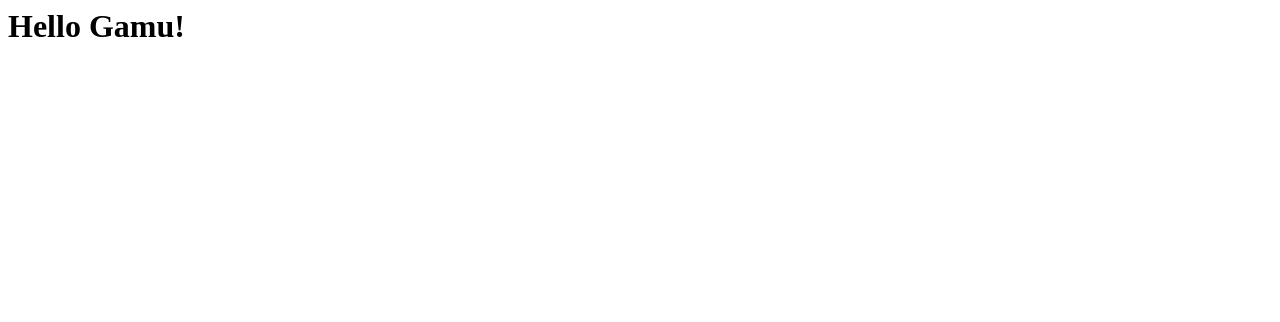
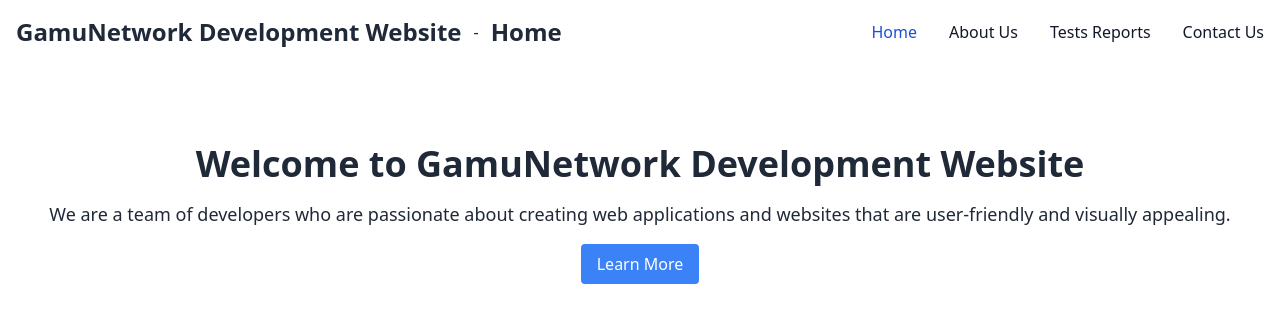
Before and after one commit to GamuNetwork/GamuNetwork.github.io, a plain HTML site: page docs/index.html in a window 1280 px wide. Drawn offline with nearby package versions, Linux system fonts and the light colour scheme.

Commit message:
Update index.html

```diff
--- a/docs/index.html
+++ b/docs/index.html
@@ -1 +1,71 @@
-<h1>Hello Gamu!</h1>
+<!DOCTYPE html>
+<html>
+
+<head>
+    <title>GamuNetwork</title>
+    <!-- tailwind & daisyui -->
+    <link href="https://cdn.jsdelivr.net/npm/daisyui@4.10.1/dist/full.min.css" rel="stylesheet" type="text/css" />
+    <script src="https://cdn.tailwindcss.com"></script>
+    <!-- font awesome -->
+    <link rel="stylesheet" href="https://cdnjs.cloudflare.com/ajax/libs/font-awesome/6.5.2/css/all.min.css"
+        integrity="sha512-SnH5WK+bZxgPHs44uWIX+LLJAJ9/2PkPKZ5QiAj6Ta86w+fsb2TkcmfRyVX3pBnMFcV7oQPJkl9QevSCWr3W6A=="
+        crossorigin="anonymous" referrerpolicy="no-referrer" />
+
+</head>
+
+<body>
+    <div class="container mx-auto h-screen">
+        <nav class="bg-white border-gray-200 dark:bg-gray-900">
+            <div class="flex flex-wrap items-center justify-between mx-auto p-4">
+                <a href="index.html" class="flex items-center space-x-3 rtl:space-x-reverse">
+                    <!-- <img src="" class="h-8" alt="Logo" /> -->
+                    <span class="self-center text-2xl font-semibold whitespace-nowrap dark:text-white">GamuNetwork Development Website</span>
+                    <span>-</span>
+                    <span class="self-center text-2xl font-semibold whitespace-nowrap dark:text-white">Home</span>
+                </a>
+                <button data-collapse-toggle="navbar-default" type="button"
+                    class="inline-flex items-center p-2 w-10 h-10 justify-center text-sm text-gray-500 rounded-lg md:hidden hover:bg-gray-100 focus:outline-none focus:ring-2 focus:ring-gray-200 dark:text-gray-400 dark:hover:bg-gray-700 dark:focus:ring-gray-600"
+                    aria-controls="navbar-default" aria-expanded="false">
+                    <span class="sr-only">Open main menu</span>
+                    <svg class="w-5 h-5" aria-hidden="true" xmlns="http://www.w3.org/2000/svg" fill="none"
+                        viewBox="0 0 17 14">
+                        <path stroke="currentColor" stroke-linecap="round" stroke-linejoin="round" stroke-width="2"
+                            d="M1 1h15M1 7h15M1 13h15" />
+                    </svg>
+                </button>
+                <div class="hidden w-full md:block md:w-auto" id="navbar-default">
+                    <ul
+                        class="font-medium flex flex-col p-4 md:p-0 mt-4 border border-gray-100 rounded-lg bg-gray-50 md:flex-row md:space-x-8 rtl:space-x-reverse md:mt-0 md:border-0 md:bg-white dark:bg-gray-800 md:dark:bg-gray-900 dark:border-gray-700">
+                        <li>
+                            <a href="#"
+                                class="block py-2 px-3 text-white bg-blue-700 rounded md:bg-transparent md:text-blue-700 md:p-0 dark:text-white md:dark:text-blue-500"
+                                aria-current="page">Home</a>
+                        </li>
+                        <li>
+                            <a href="about.html"
+                                class="block py-2 px-3 text-gray-900 rounded hover:bg-gray-100 md:hover:bg-transparent md:border-0 md:hover:text-blue-700 md:p-0 dark:text-white md:dark:hover:text-blue-500 dark:hover:bg-gray-700 dark:hover:text-white md:dark:hover:bg-transparent">About Us</a>
+                        </li>
+                        <li>
+                            <a href="reports"
+                                class="block py-2 px-3 text-gray-900 rounded hover:bg-gray-100 md:hover:bg-transparent md:border-0 md:hover:text-blue-700 md:p-0 dark:text-white md:dark:hover:text-blue-500 dark:hover:bg-gray-700 dark:hover:text-white md:dark:hover:bg-transparent">Tests Reports</a>
+                        </li>
+                        <li>
+                            <a href="contact.html"
+                                class="block py-2 px-3 text-gray-900 rounded hover:bg-gray-100 md:hover:bg-transparent md:border-0 md:hover:text-blue-700 md:p-0 dark:text-white md:dark:hover:text-blue-500 dark:hover:bg-gray-700 dark:hover:text-white md:dark:hover:bg-transparent">Contact Us</a>
+                        </li>
+                    </ul>
+                </div>
+            </div>
+        </nav>
+
+        <div class="container mx-auto flex items-center justify-center">
+            <div class="flex flex-col items-center justify-center space-y-4 mt-20">
+                <h1 class="text-4xl font-bold text-center">Welcome to GamuNetwork Development Website</h1>
+                <p class="text-lg text-center">We are a team of developers who are passionate about creating web applications and websites that are user-friendly and visually appealing.</p>
+                <a href="about.html" class="mt-4 px-4 py-2 text-white bg-blue-500 rounded hover:bg-blue-600">Learn More</a>
+            </div>
+        </div>
+    </div>
+</body>
+
+</html>
```
